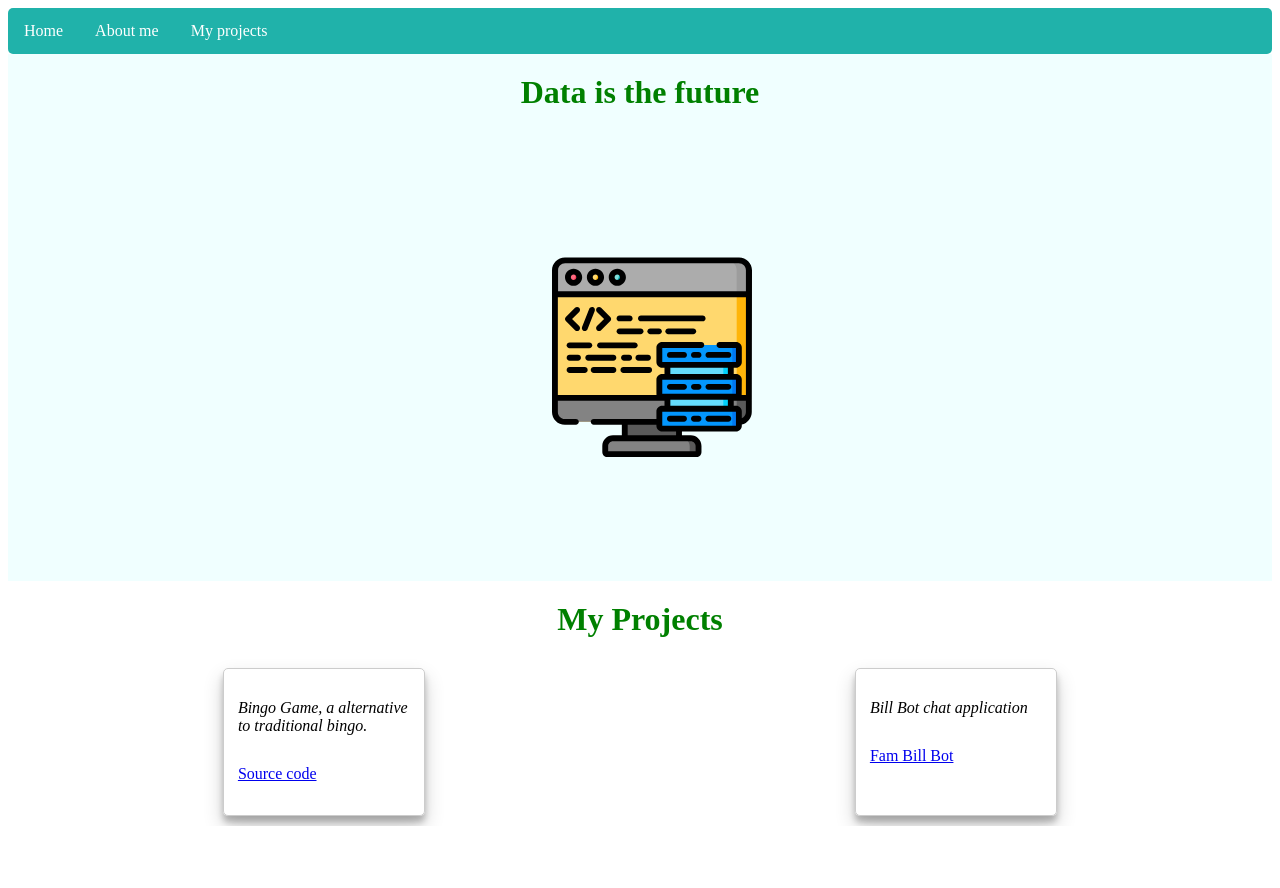
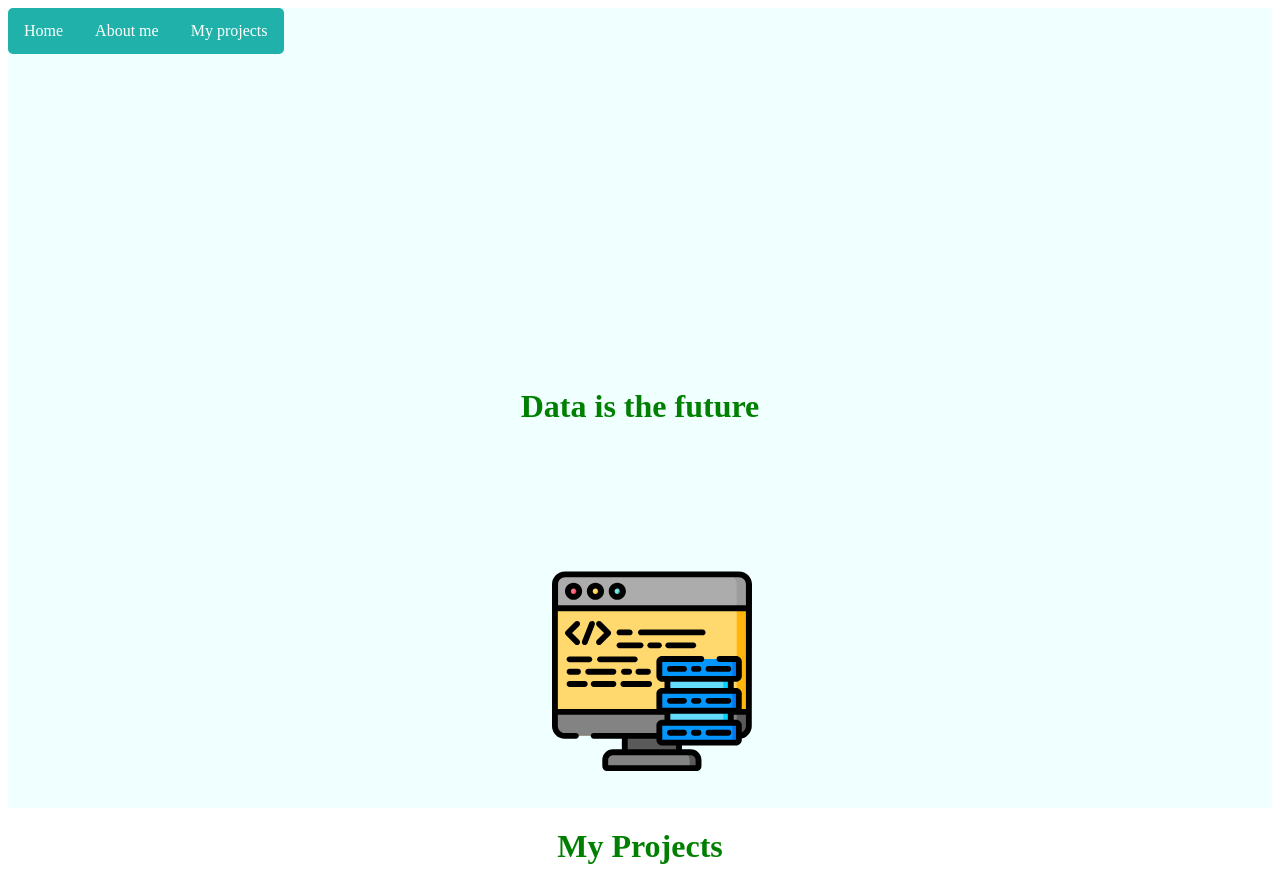
Before and after one commit to r-sreesaran/ResponsiveWebDesign, a plain HTML site: page ProtfolioPage/index.html in a window 1280 px wide. Shown: the top 888 px of the page. Before the commit the page ends 826 px from the top, so only its background shows below. Drawn offline with Linux system fonts and the light colour scheme.

Commit message:
ui changes

```diff
--- a/ProtfolioPage/resources/style.css
+++ b/ProtfolioPage/resources/style.css
@@ -10,6 +10,7 @@ html,body {
 
     #navbar {
         width: 100%
+
     }
     ul {
         list-style-type: none;
@@ -18,6 +19,7 @@ html,body {
         overflow: hidden;
         background-color:lightseagreen;
         border-radius: 5px;
+        position:fixed;
       }
 
       li {
@@ -39,9 +41,11 @@ html,body {
 
 
 #welcome-section{
+    top: 0;
+    padding-top: 45vh;
     background-color: azure;
+    min-height: 55vh;
     width: 100%;
-    height: 70%;
 }
 
 h1 {
```
